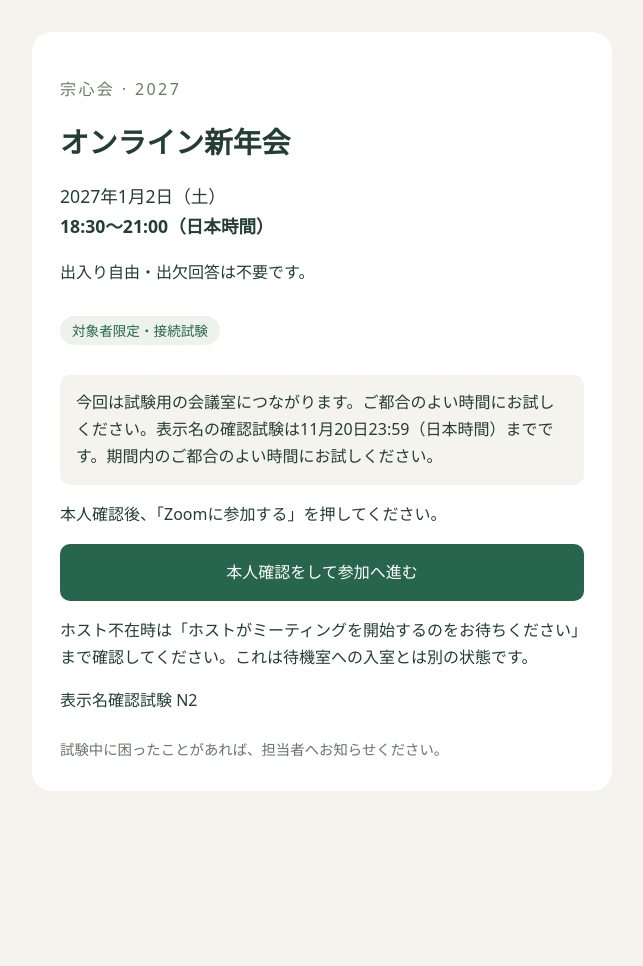
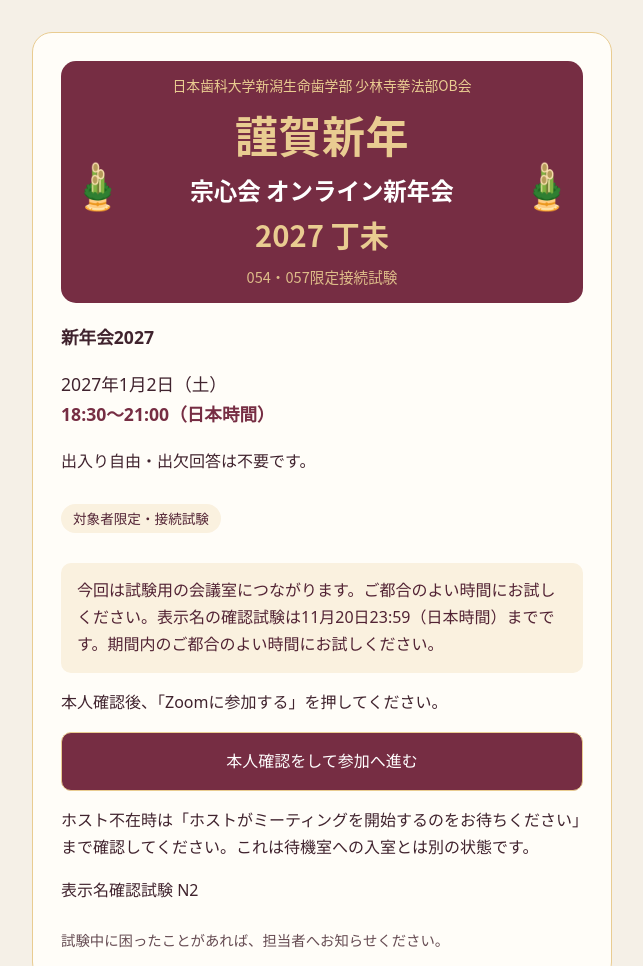
Before and after one commit to tawaday/shushinkai-zoom-liff-test-20261109, a plain HTML site: page index.html in a window 1280 px wide. Shown: the top 966 px of the page, without its empty margins (318-961 px from the left). Before the commit the page ends 823 px from the top, so only its background shows below. Drawn offline with Linux system fonts and the light colour scheme.

Commit message:
Add files via upload

```diff
--- a/index.html
+++ b/index.html
@@ -9,10 +9,71 @@
 <script defer src="config.js?v=name-n2"></script>
 <script defer src="display-name.js?v=name-n2"></script>
 <script defer src="app-name-n2.js"></script>
+<style>
+
+.soshinkai-newyear-header {width:100%;box-sizing:border-box;background:#762D43;color:#fff;padding:20px 14px 22px;text-align:center;font-family:"Hiragino Sans","Hiragino Kaku Gothic ProN","Yu Gothic","Meiryo","Noto Sans CJK JP",sans-serif}
+.soshinkai-newyear-header * {box-sizing:border-box}
+.soshinkai-newyear-org {color:#E9CC91;font-size:14px;line-height:1.5;margin:0 0 22px;font-weight:500}
+.soshinkai-newyear-main {display:grid;grid-template-columns:32px minmax(0,1fr) 32px;align-items:center;gap:5px;width:100%}
+.soshinkai-newyear-kadomatsu {font-family:sans-serif;font-size:29px;line-height:1}
+.soshinkai-newyear-titles {min-width:0;text-align:center}
+.soshinkai-newyear-greeting {color:#E9CC91;font-size:36px;font-weight:800;line-height:1.3;letter-spacing:.04em;margin:0 0 12px;white-space:nowrap}
+.soshinkai-newyear-title {color:#fff;font-size:20px;font-weight:700;line-height:1.5;margin:0 0 12px}
+.soshinkai-newyear-year {color:#E9CC91;font-size:23px;letter-spacing:.06em;line-height:1.4;margin:0}
+.soshinkai-newyear-test {color:#E9CC91;font-family:inherit;font-size:14px;margin:22px 0 0;opacity:.9}
+.soshinkai-newyear-subtitle {margin:0;font-size:1.1rem}
+.soshinkai-newyear-greeting,.soshinkai-newyear-year {grid-column:1/-1}
+.soshinkai-newyear-main {row-gap:0}
+.soshinkai-newyear-main .soshinkai-newyear-kadomatsu {margin-bottom:12px}
+@media(max-width:620px){main {padding-inline:12px}}
+@media(max-width:390px){
+ .soshinkai-newyear-header {padding:18px 10px 22px}
+ .soshinkai-newyear-org {font-size:12px}
+ .soshinkai-newyear-greeting {font-size:32px}
+ .soshinkai-newyear-title {font-size:18px}
+ .soshinkai-newyear-year {font-size:22px}
+ .soshinkai-newyear-kadomatsu {font-size:26px}
+}
+body {background:#f5f0e7;color:#40232e}
+main {background:#fffdf8;border:1px solid #E9CC91}
+.soshinkai-newyear-header {border-radius:12px}
+.soshinkai-newyear-subtitle {margin-top:1.2rem}
+.event-date strong,summary {color:#762D43}
+.badge,.notice,#displayName {background:#faf1df;color:#522334}
+#namePanel,#admin {background:#fffaf0;border:1px solid #E9CC91;border-radius:12px;padding:1rem}
+#displayName {border-color:#b99a65}
+footer {color:#664c53}
+button,#settings {background:#762D43;color:white;border:1px solid #E9CC91;cursor:pointer}
+button:not(:disabled):active,#settings:not(:disabled):active {background:#512032;box-shadow:inset 0 2px 4px #321522}
+button:disabled,#settings:disabled {background:#dfd2d4;color:#654d54;border-color:#d0bdc0;opacity:1;cursor:default}
+button:focus-visible,input:focus-visible,summary:focus-visible {outline:3px solid #937031;outline-offset:3px}
+
+@media(max-width:350px){.soshinkai-newyear-main{grid-template-columns:22px minmax(0,1fr) 22px;gap:2px}.soshinkai-newyear-kadomatsu{font-size:22px}}
+
+/* Sizes scale with the invitation width, including inside a narrow LIFF window. */
+.soshinkai-newyear-header {container-type:inline-size;padding:0;border-radius:clamp(10px,2vw,15px)}
+.soshinkai-newyear-org {padding:2.8cqi 2cqi 0;margin:0 0 2.7cqi;font-size:clamp(10px,2.65cqi,16px);line-height:1.4}
+.soshinkai-newyear-main {grid-template-columns:14% minmax(0,1fr) 14%;gap:0}
+.soshinkai-newyear-greeting {font-size:8.25cqi;line-height:1.2;letter-spacing:.01em;margin:0 0 1.5cqi}
+.soshinkai-newyear-title {font-size:4.5cqi;line-height:1.32;margin:0}
+.soshinkai-newyear-main .soshinkai-newyear-kadomatsu {font-size:8.5cqi;line-height:1;margin:0;transform:translateY(-.8cqi)}
+.soshinkai-newyear-year {font-size:5.6cqi;font-weight:600;line-height:1.2;letter-spacing:0;margin:.8cqi 0 0}
+.soshinkai-newyear-test {font-size:clamp(10px,2.8cqi,17px);line-height:1.4;margin:2.9cqi 0 0;padding-bottom:3cqi}
+</style>
 </head>
 <body><main>
-<p class="eyebrow">宗心会 · 2027</p>
-<h1>オンライン新年会</h1>
+<header class="soshinkai-newyear-header">
+  <p class="soshinkai-newyear-org">日本歯科大学新潟生命歯学部 少林寺拳法部OB会</p>
+  <div class="soshinkai-newyear-main">
+<h1 class="soshinkai-newyear-greeting">謹賀新年</h1>
+<span class="soshinkai-newyear-kadomatsu" aria-hidden="true">🎍</span>
+<h2 class="soshinkai-newyear-title">宗心会 オンライン新年会</h2>
+<span class="soshinkai-newyear-kadomatsu" aria-hidden="true">🎍</span>
+<p class="soshinkai-newyear-year">2027 丁未</p>
+</div>
+<p class="soshinkai-newyear-test">054・057限定接続試験</p>
+</header>
+<h2 class="soshinkai-newyear-subtitle">新年会2027</h2>
 <p class="event-date">2027年1月2日（土）<br><strong>18:30〜21:00（日本時間）</strong></p>
 <p>出入り自由・出欠回答は不要です。</p>
 <p class="badge">対象者限定・接続試験</p>
```
